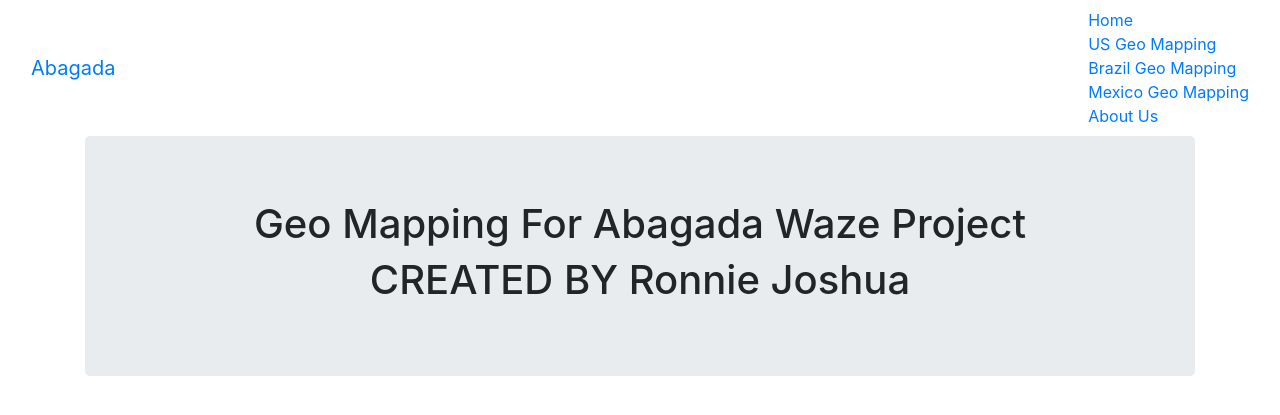
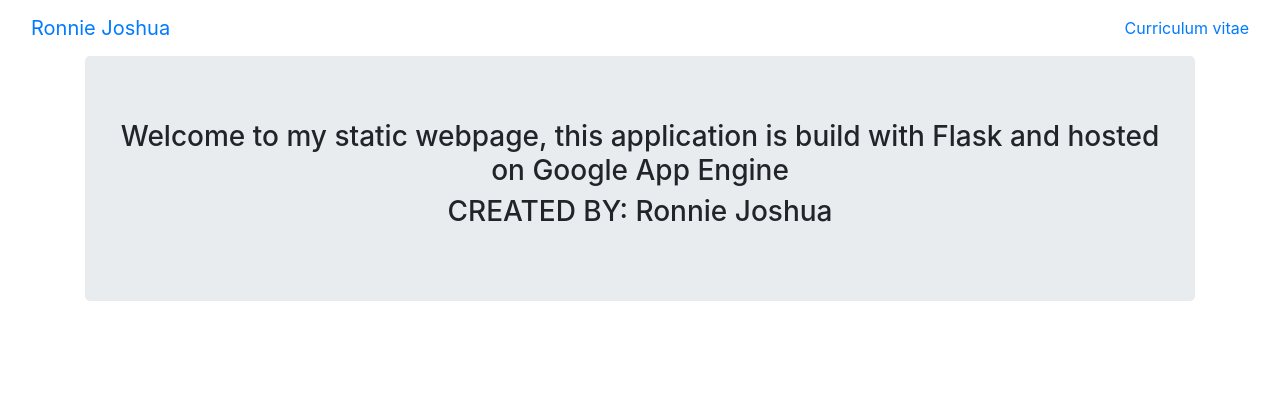
Before and after one commit to ronniejoshua/basic_flask_application, a Flask app: page / in a window 1280 px wide. Shown: the top 415 px of the page. Run offline with Flask 2, Linux system fonts and the light colour scheme; some libraries are stand-ins or nearby versions.

Commit message:
Refactored code to go live.

```diff
--- a/requirements.txt
+++ b/requirements.txt
@@ -1,2 +1,3 @@
 # https://cloud.google.com/appengine/docs/standard/python3/specifying-dependencies
+
 Flask==1.1.1
--- a/templates/includes/_navbar.html
+++ b/templates/includes/_navbar.html
@@ -1,19 +1,16 @@
-<!-- Google Tag Manager (noscript) -->
-<noscript><iframe src="https://www.googletagmanager.com/ns.html?id=GTM-WV7VPXZ"
-height="0" width="0" style="display:none;visibility:hidden"></iframe></noscript>
-<!-- End Google Tag Manager (noscript) -->
+    <!-- _navbar is used in all web pages. It's the 1st snippet to render in the body tag -->
+    <!-- Google Tag Manager (noscript) -->
+    <noscript><iframe src="https://www.googletagmanager.com/ns.html?id=GTM-WV7VPXZ"
+    height="0" width="0" style="display:none;visibility:hidden"></iframe></noscript>
+    <!-- End Google Tag Manager (noscript) -->
 
 <nav class="navbar navbar-default">
   <div class="container-fluid">
     <div class="navbar-header">
-      <a class="navbar-brand" href="https://abagada.com/">Abagada</a>
+      <a class="navbar-brand" href="https://www.linkedin.com/in/ronnie-joshua/">Ronnie Joshua</a>
     </div>
     <ul class="nav navbar-nav">
-        <li class="active"><a href="/">Home</a></li>
-        <li><a href="/us_maps">US Geo Mapping</a></li>
-        <li><a href="/br_maps">Brazil Geo Mapping</a></li>
-        <li><a href="/mx_maps">Mexico Geo Mapping</a></li>
-        <li><a href="/about">About Us</a></li>
+        <li class="active"><a href="/">Curriculum vitae</a></li>
     </ul>
   </div>
 </nav>
--- a/templates/index.html
+++ b/templates/index.html
@@ -2,7 +2,7 @@
 
 {% block body %}
   <div class="jumbotron text-center">
-    <h1>Geo Mapping For Abagada Waze Project</h1>
-      <h1>CREATED BY {{author}}</h1>
+    <h3>Welcome to my static webpage, this application is build with Flask and hosted on Google App Engine </h3>
+      <h3>CREATED BY: {{author}}</h3>
   </div>
 {% endblock %}
--- a/templates/layout.html
+++ b/templates/layout.html
@@ -1,17 +1,32 @@
 <!DOCTYPE html>
 <html>
+  <!-- layout.html - used for generating common layout for all web pages -->
+
+  <!-- Generic Head [Common for All Pages] -->
   <head>
     <meta charset="utf-8">
-    <title>Flask App</title>
-    <script src="{{ url_for('static', filename='gtm.js') }}"></script>
+    <title>Web Analytics</title>
+
+    <!-- Google Tag Manager Code [Jinja Templating]-->
+    <script src="{{ url_for('static', filename='my_gtm.js') }}"></script>
+
     <link rel="stylesheet" href="https://stackpath.bootstrapcdn.com/bootstrap/4.3.1/css/bootstrap.min.css">
+
   </head>
+
+  <!-- Generic Body [Common for All Pages] -->
   <body>
+    <!-- Generic Navigation Bar for All Pages [Jinja Templating]-->
     {% include 'includes/_navbar.html' %}
+
     <div class="container">
       {% block body %}
+
+
       {% endblock %}
     </div>
+
     <script src="https://stackpath.bootstrapcdn.com/bootstrap/4.3.1/js/bootstrap.min.js"></script>
   </body>
+
 </html>
```
Also changed, not shown: static/my_gtm.js (renamed from static/gtm.js).
